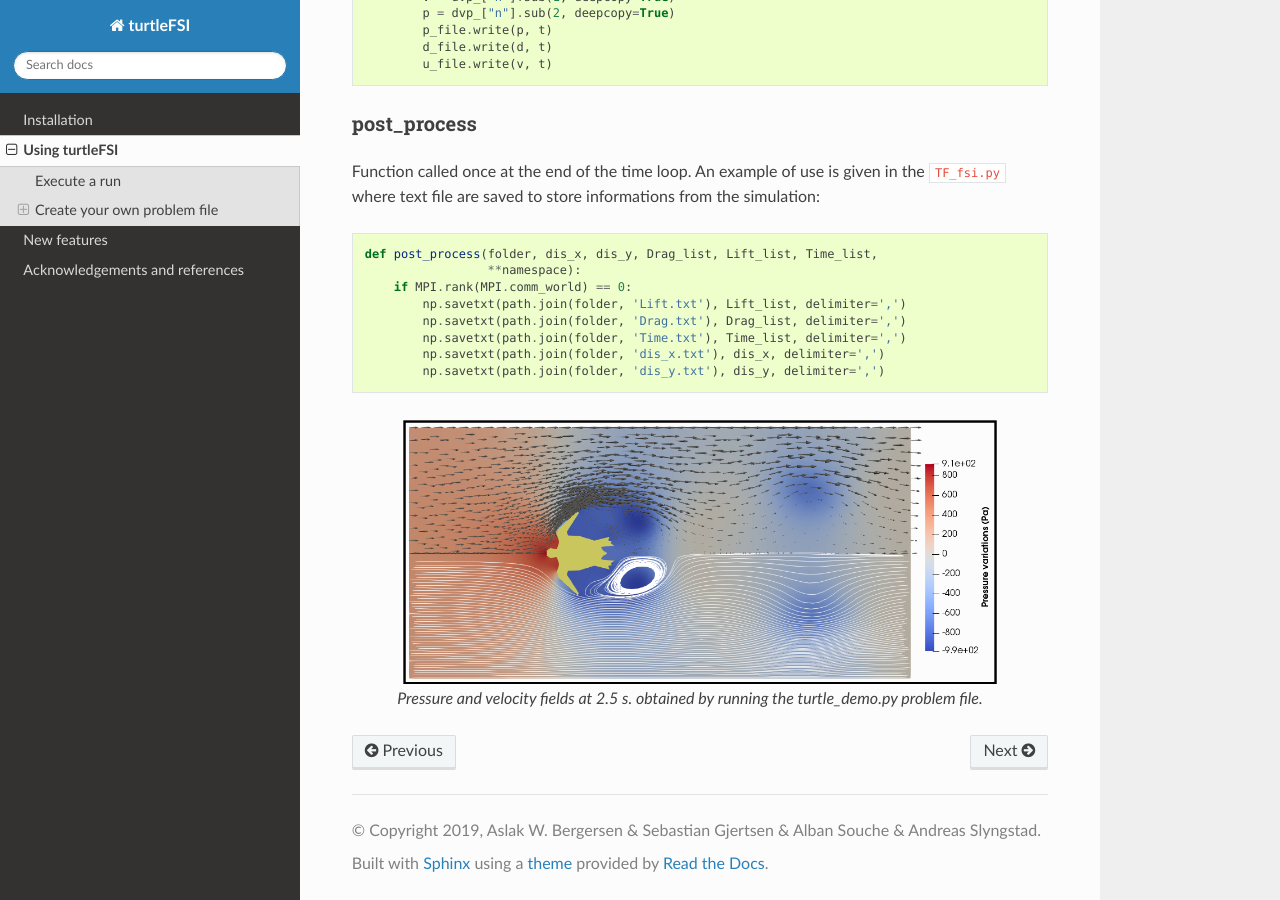
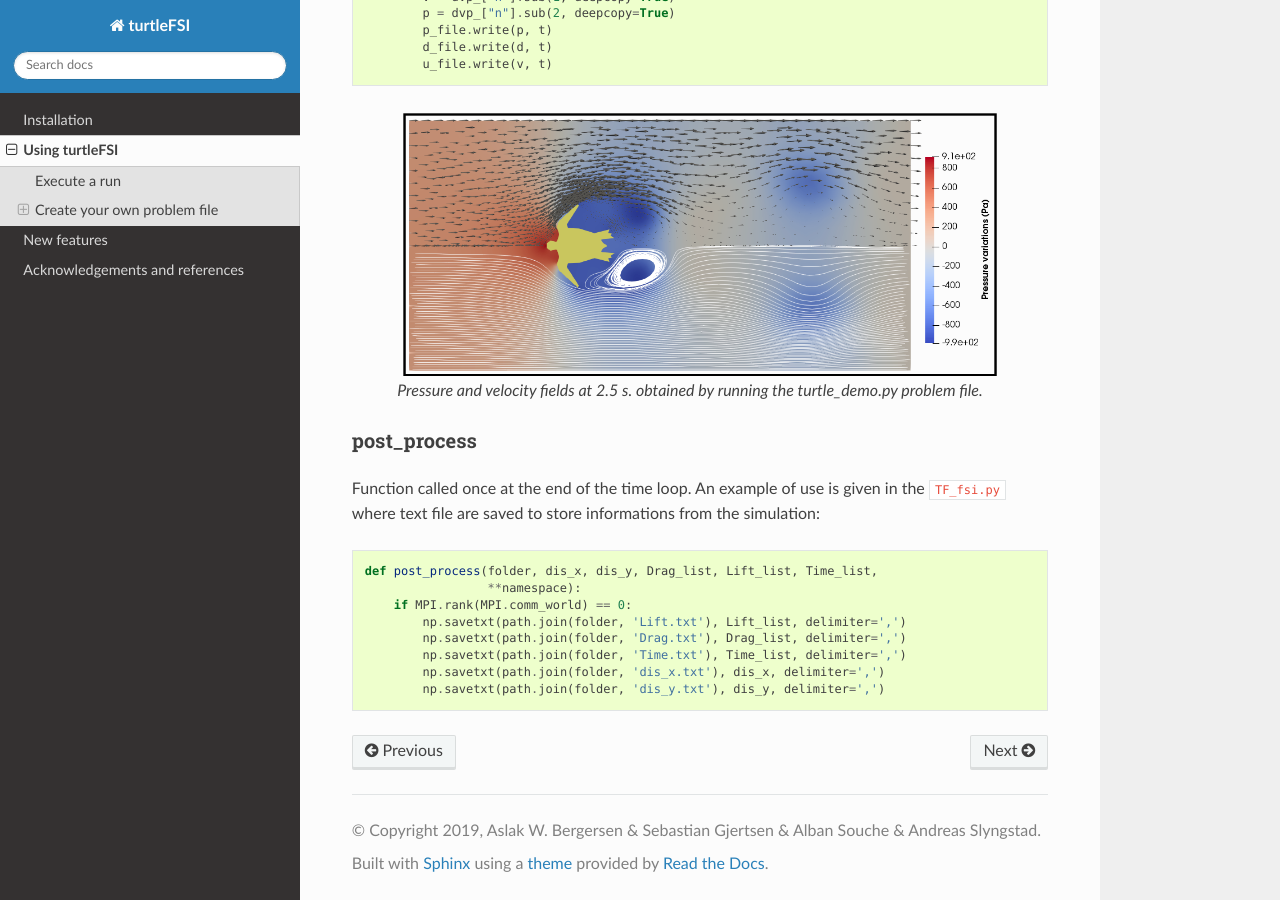
Before and after one commit to KVSlab/turtleFSI, a Sphinx documentation site: the page built from docs/source/using_turtleFSI.rst, in a window 1280 px wide and 900 px high, scrolled down 6131 px. Built offline with Sphinx 7.4.7 and the Read the Docs theme 2.0.0, drawn with Linux system fonts in a browser that asks for light colours.

Commit message:
Update using_turtleFSI.rst

```diff
--- a/docs/source/using_turtleFSI.rst
+++ b/docs/source/using_turtleFSI.rst
@@ -281,6 +281,11 @@ save the updated solution vector to the data files initialized in the ``initiate
                     d_file.write(d, t)
                     u_file.write(v, t)
 
+.. figure:: ../../figs/Turtle_Flow_Pressure_Fields_t_2.5s.png
+   :width: 600px
+   :align: center
+
+   Pressure and velocity fields at 2.5 s. obtained by running the turtle_demo.py problem file.
 
 
 post_process
@@ -297,10 +302,3 @@ Function called once at the end of the time loop. An example of use is given in
                     np.savetxt(path.join(folder, 'Time.txt'), Time_list, delimiter=',')
                     np.savetxt(path.join(folder, 'dis_x.txt'), dis_x, delimiter=',')
                     np.savetxt(path.join(folder, 'dis_y.txt'), dis_y, delimiter=',')
-
-
-.. figure:: ../../figs/Turtle_Flow_Pressure_Fields_t_2.5s.png
-   :width: 600px
-   :align: center
-
-   Pressure and velocity fields at 2.5 s. obtained by running the turtle_demo.py problem file.
```
